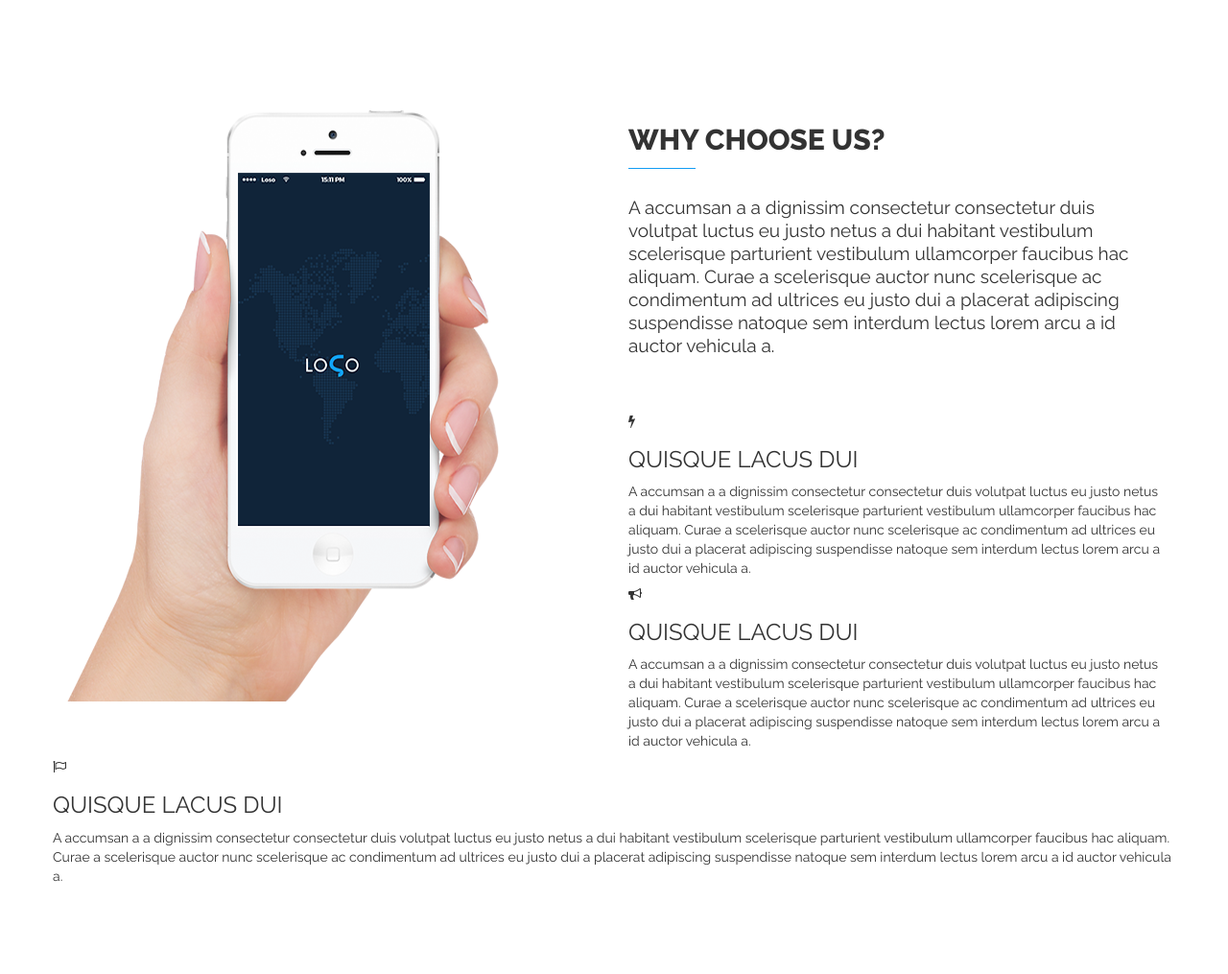
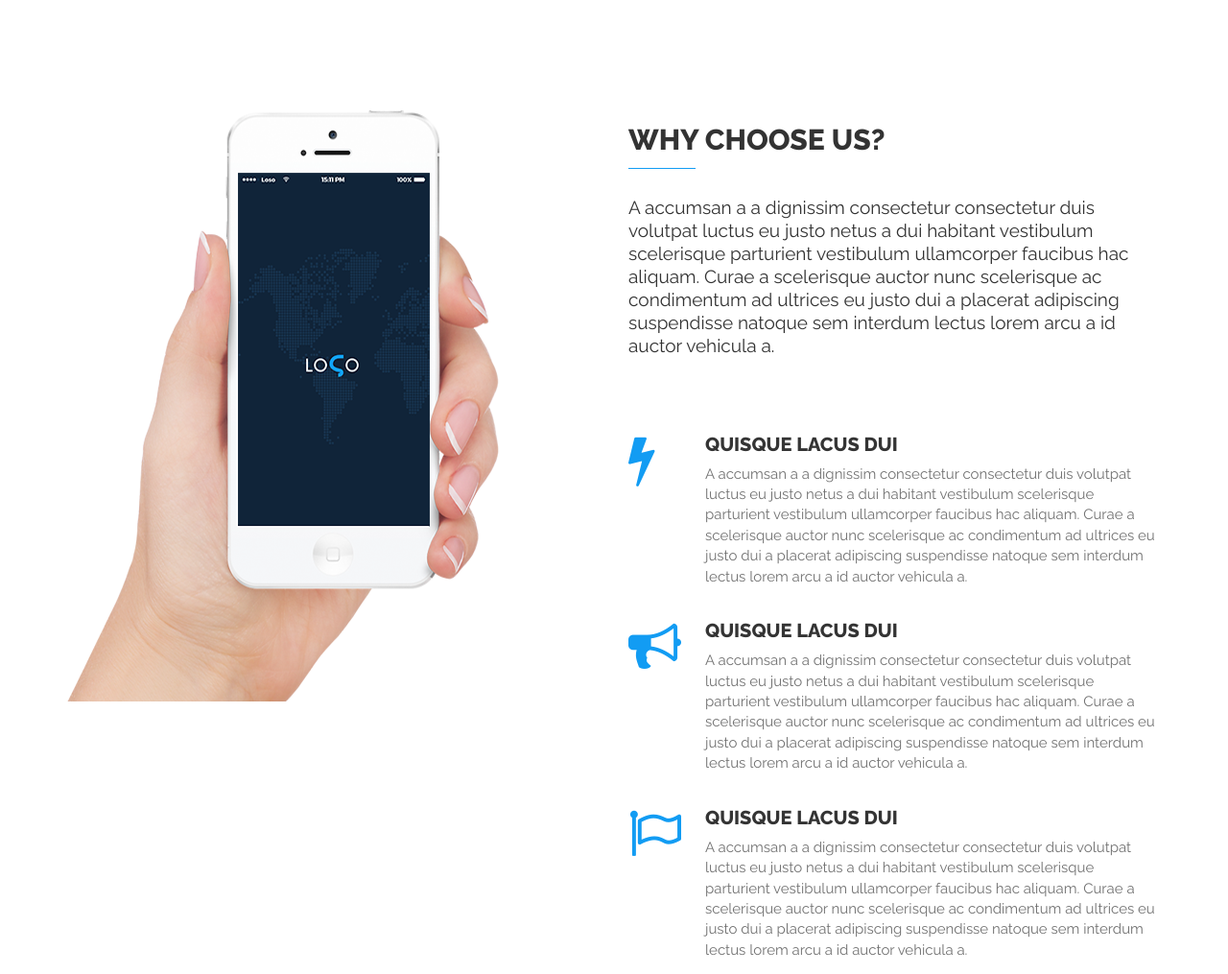
Before and after one commit to rahmona-henry/responsiveapp, a website: page client/index.html in a window 1280 px wide. Shown: the part 914-1929 px from the top of the page at 96% size. Before the commit the page ends 1847 px from the top, so only its background shows below. Drawn offline with nearby package versions, Linux system fonts and the light colour scheme.

Commit message:
About us section completed

```diff
--- a/client/css/style.css
+++ b/client/css/style.css
@@ -179,7 +179,7 @@ text-transform: uppercase;
 }
 
 .choose-us-title h2:after {
-  content:"";
+  content: "";
   position: absolute;
   bottom: -12px;
   left: 0;
@@ -193,3 +193,40 @@ margin-top: 40px;
 font-size: 19px;
 line-height: 24px;
 }
+
+.choose-us-item {
+  position: relative;
+  padding-bottom: 4px;
+  padding-left: 80px;
+
+}
+
+.choose-us-item div {
+  position: absolute;
+  top: 0;
+  left: 0;
+
+}
+
+.choose-us-item div i {
+  font-size: 55px;
+  color: #129CF3;
+  transition: all 1s;
+  -webkit-transition: all 1s;
+  -o-transition: all 1s;
+  -moz-transition: all 1s;
+
+}
+
+.choose-us-item h3 {
+  color: #343434;
+  text-transform: uppercase;
+  font-size: 20px;
+  font-weight: 800;
+}
+
+.choose-us-item p {
+color: #727272;
+font-size: 15px;
+
+}
```
Also changed, not shown: client/index.html (+1 -1 lines).
